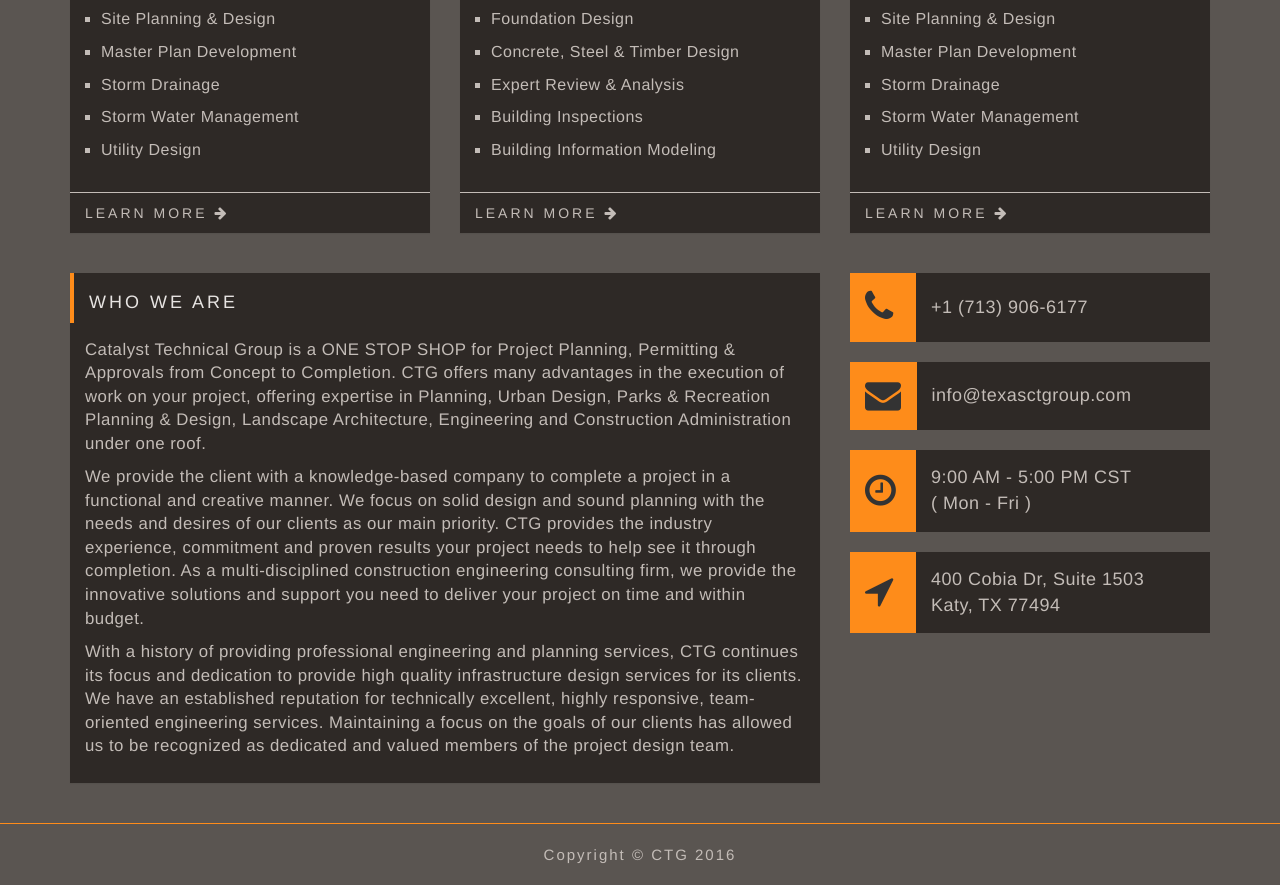
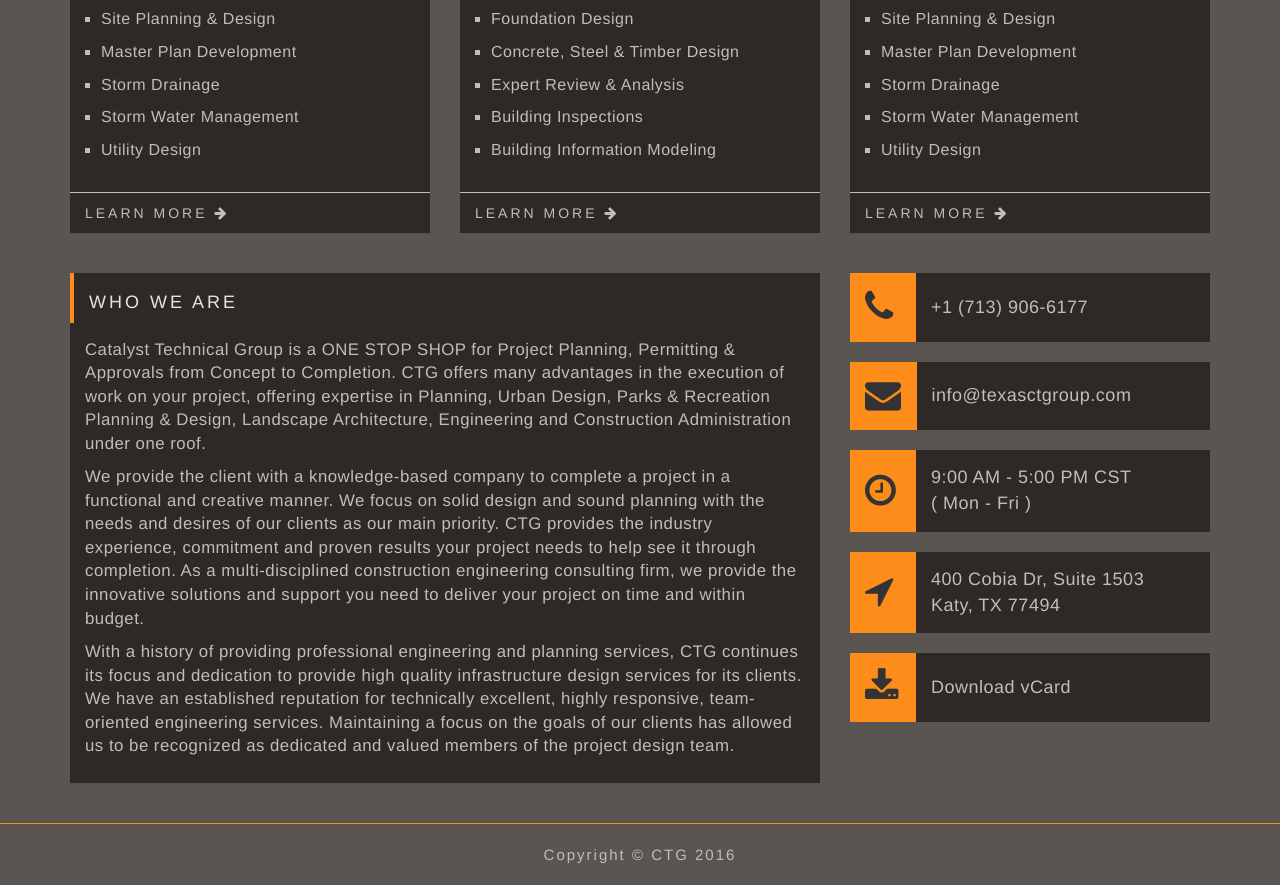
Before and after one commit to sruthigithub/CTG, a plain HTML site: page index.html in a window 1280 px wide. Shown: the part 1152-2037 px from the top of the page. Drawn offline with Linux system fonts and the light colour scheme.

Commit message:
added vcard

```diff
--- a/index.html
+++ b/index.html
@@ -261,13 +261,14 @@
                          </tr>
                      </tbody>
                     </table>
-                    <!--<p class="contact-information">-->
-                    <!--    <p class="phone"></p>-->
-                    <!--    <p class="email"> </p>-->
-                    <!--    <p class="office-hours"><i class="fa fa-clock-o" aria-hidden="true"></i> </p> <br/>-->
-                    <!--    <p class="address"><i class="fa fa-location-arrow" aria-hidden="true"></i> Address <br/>400 COBIA DR, SUITE 1503 <br/>KATY, TX 77494</p>-->
-
-                    <!--</p>-->
+                    <table class="contact-details">
+                     <tbody>
+                         <tr>
+                             <td class="icon"><i class="fa fa-download fa-2x" aria-hidden="true"></i></td>
+                             <td><a href="vCard.vcf">Download vCard</a></td>
+                         </tr>
+                     </tbody>
+                    </table>
                 </div>
             </div>
         </section>
```
Also changed, not shown: 1 other file.
